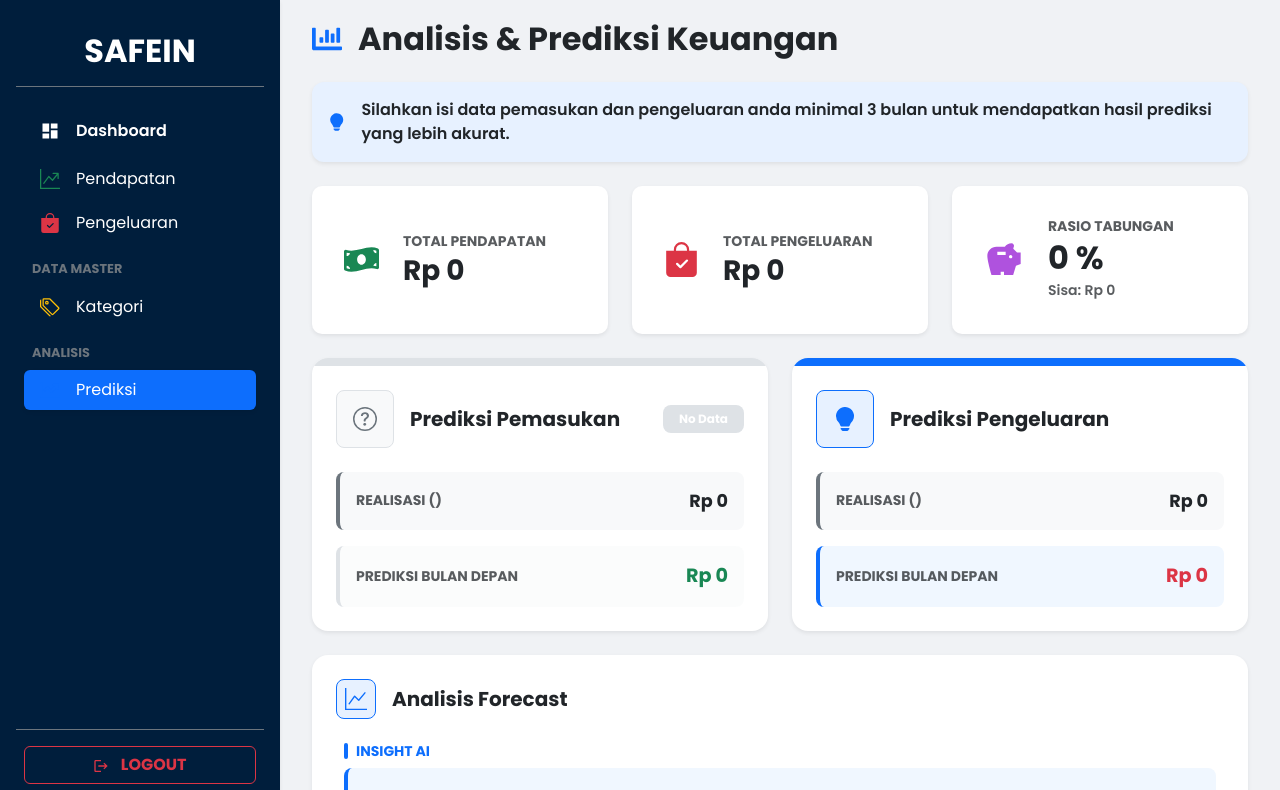
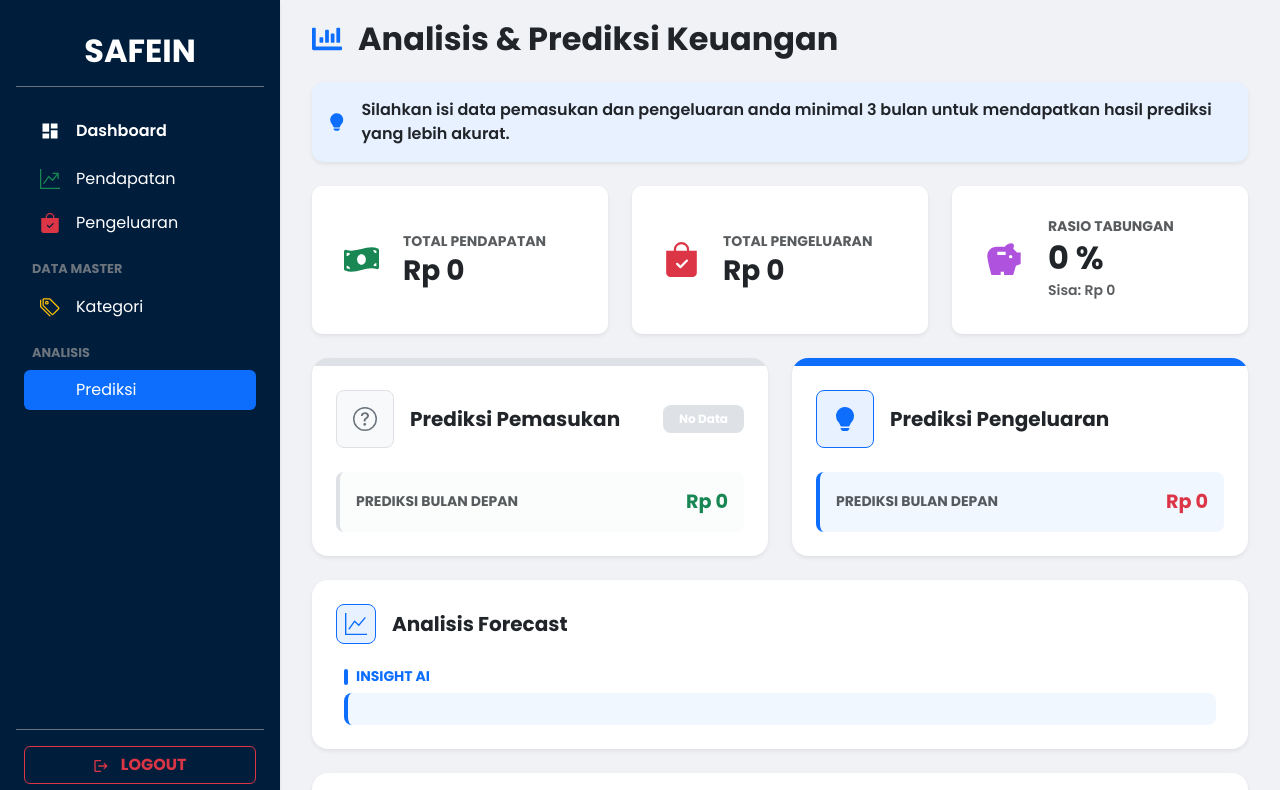
Before and after one commit to AuliaFitriNurAzizah/FE_SAFEIN, a React (Vite) app: page /prediksi in a window 1280 px wide. Shown: the top 790 px of the page. Built offline with nearby package versions, Linux system fonts and the light colour scheme; no server answers.

Commit message:
remove card

```diff
--- a/src/pages/Prediksi.jsx
+++ b/src/pages/Prediksi.jsx
@@ -475,8 +475,8 @@ const Prediksi = () => {
         </div>
 
         {/* PREDICTION CARDS */}
-        <div className="row">
-          <div className="col-lg-6 mb-4">
+        <div className="row row-cols-1 row-cols-md-2 g-4">
+          <div className="col mb-4">
             <div className="card border-0 shadow-sm h-100 overflow-hidden" style={{ borderRadius: "16px", background: "white" }}>
               <div style={{ height: "8px", backgroundColor: predStyle.border }}></div>
               <div className="card-body p-4">
@@ -489,12 +489,6 @@ const Prediksi = () => {
                   </div>
                   <span className="badge px-3 py-2" style={{ backgroundColor: predStyle.border, color: "white", borderRadius: "8px" }}>{predStyle.status}</span>
                 </div>
-                <div className="p-3 rounded-3 mb-3" style={{ backgroundColor: "#F8F9FA", borderLeft: "4px solid #6C757D" }}>
-                  <div className="d-flex align-items-center justify-content-between">
-                    <span className="text-muted small fw-bold text-uppercase">Realisasi ({summary.currentMonthName})</span>
-                    <span className="fw-bold text-dark" style={{ fontSize: "1.1rem" }}>Rp {summary.actualIncome.toLocaleString("id-ID")}</span>
-                  </div>
-                </div>
                 <div className="p-3 rounded-3" style={{ backgroundColor: `${predStyle.bg}88`, borderLeft: `4px solid ${predStyle.border}` }}>
                   <div className="d-flex align-items-center justify-content-between">
                     <span className="text-muted small fw-bold text-uppercase">Prediksi Bulan Depan</span>
@@ -504,7 +498,7 @@ const Prediksi = () => {
               </div>
             </div>
           </div>
-          <div className="col-lg-6 mb-4">
+          <div className="col mb-4">
             <div className="card border-0 shadow-sm h-100 overflow-hidden" style={{ borderRadius: "16px", background: "white" }}>
               <div style={{ height: "8px", backgroundColor: "#0D6EFD" }}></div>
               <div className="card-body p-4">
@@ -513,12 +507,6 @@ const Prediksi = () => {
                     <BsLightbulbFill size={24} />
                   </div>
                   <h5 className="fw-bold mb-0 text-dark">Prediksi Pengeluaran</h5>
-                </div>
-                <div className="p-3 rounded-3 mb-3" style={{ backgroundColor: "#F8F9FA", borderLeft: "4px solid #6C757D" }}>
-                  <div className="d-flex align-items-center justify-content-between">
-                    <span className="text-muted small fw-bold text-uppercase">Realisasi ({summary.currentMonthName})</span>
-                    <span className="fw-bold text-dark" style={{ fontSize: "1.1rem" }}>Rp {summary.actualExpense.toLocaleString("id-ID")}</span>
-                  </div>
                 </div>
                 <div className="p-3 rounded-3" style={{ backgroundColor: "#F0F7FF", borderLeft: "4px solid #0D6EFD" }}>
                   <div className="d-flex align-items-center justify-content-between">
```
